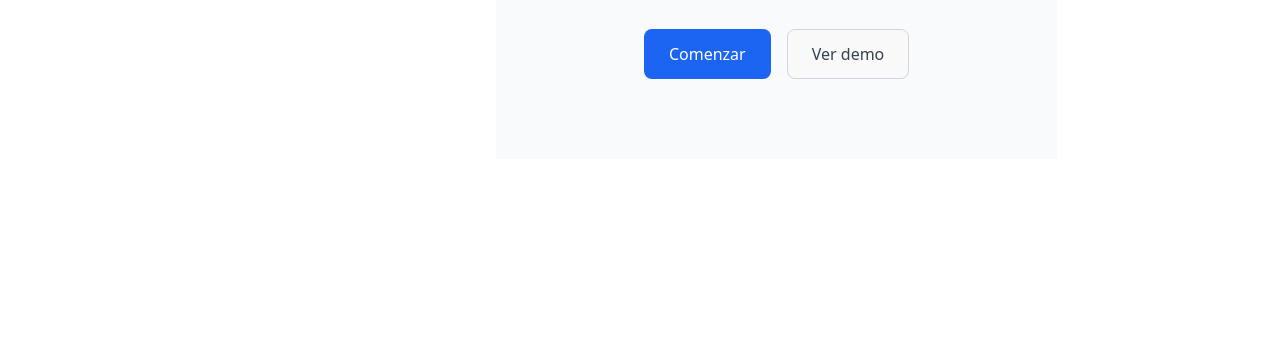
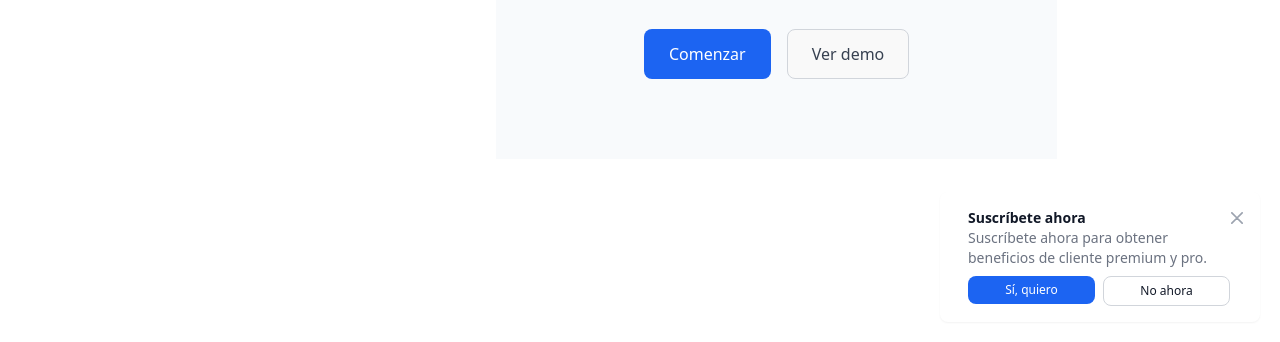
Before and after one commit to ManzanillaSebastian/Landing, a website built with Vite: page index.html in a window 1280 px wide. Shown: the part 458-800 px from the top of the page. Built offline with nearby package versions, Linux system fonts and the light colour scheme.

Commit message:
Mas cambios

```diff
--- a/index.html
+++ b/index.html
@@ -66,6 +66,43 @@
         </div>
       </div>
     </section>
+    <div id="toast-interactive"
+         class="hidden fixed right-5 bottom-5 flex items-center w-full max-w-xs p-4 space-x-4 text-gray-500 bg-white divide-x divide-gray-200 rounded-lg shadow-sm dark:text-gray-400 dark:divide-gray-700 dark:bg-gray-800"
+         role="alert">
+         <div class="flex">
+
+             <!-- Content -->
+             <div class="ms-3 text-sm font-normal">
+                 <span class="mb-1 text-sm font-semibold text-gray-900 dark:text-white">Suscríbete ahora</span>
+                 <div class="mb-2">Suscríbete ahora para obtener beneficios de cliente premium y pro.</div>
+                 <div class="grid grid-cols-2 gap-2">
+                 <div>
+                     <a href="#"
+                     class="inline-flex justify-center w-full px-2 py-1.5 text-xs font-medium text-white bg-blue-600 rounded-lg hover:bg-blue-700 focus:ring-4 focus:outline-none focus:ring-blue-300 dark:bg-blue-500 dark:hover:bg-blue-600 dark:focus:ring-blue-800">Sí, quiero</a>
+                 </div>
+                 <div>
+                     <a href="#"
+                     class="inline-flex justify-center w-full px-2 py-1.5 text-xs font-medium text-gray-900 bg-white border border-gray-300 rounded-lg hover:bg-gray-100 focus:ring-4 focus:outline-none focus:ring-gray-200 dark:bg-gray-600 dark:text-white dark:border-gray-600 dark:hover:bg-gray-700 dark:hover:border-gray-700 dark:focus:ring-gray-700">No ahora</a>
+                 </div>
+                 </div>
+             </div>
+
+             <!-- Close button -->
+             <button type="button"
+                 class="ms-auto -mx-1.5 -my-1.5 p-1.5 inline-flex items-center justify-center w-8 h-8 text-gray-400 bg-white rounded-lg hover:text-gray-900 hover:bg-gray-100 focus:ring-2 focus:ring-gray-300 dark:text-gray-500 dark:hover:text-white dark:bg-gray-800 dark:hover:bg-gray-700"
+                 data-dismiss-target="#toast-interactive" aria-label="Close">
+                 <span class="sr-only">Close</span>
+                 <svg class="w-3 h-3" xmlns="http://www.w3.org/2000/svg" fill="none" viewBox="0 0 14 14" aria-hidden="true">
+                 <path stroke="currentColor" stroke-linecap="round" stroke-linejoin="round" stroke-width="2"
+                     d="m1 1 6 6m0 0 6 6M7 7l6-6M7 7l-6 6" />
+                 </svg>
+             </button>
+         </div>
+     </div>
+
+
+
     <script src="https://cdn.jsdelivr.net/npm/flowbite@3.1.2/dist/flowbite.min.js"></script>
+    <script src="./js/file01.js" defer></script>
   </body>
 </html>
--- /dev/null
+++ b/js/file01.js
@@ -0,0 +1,29 @@
+"use strict";
+
+(function() {
+  const mensaje = "¡Bienvenido!";
+  alert(mensaje);
+  console.log(mensaje);
+})();
+
+const showToast = () => {
+    const toast = document.getElementById("toast-interactive");
+    if (toast) {
+        toast.classList.add("md:block");
+    }
+};
+
+const showVideo = () => {
+  const demoElement = document.getElementById("demo");
+
+  if (demoElement) {
+    demoElement.addEventListener("click", () => {
+      window.open("https://www.youtube.com/watch?v=dQw4w9WgXcQ", "_blank");
+    });
+  }
+};
+
+(() => {
+    showToast();
+    showVideo();
+})();
```
